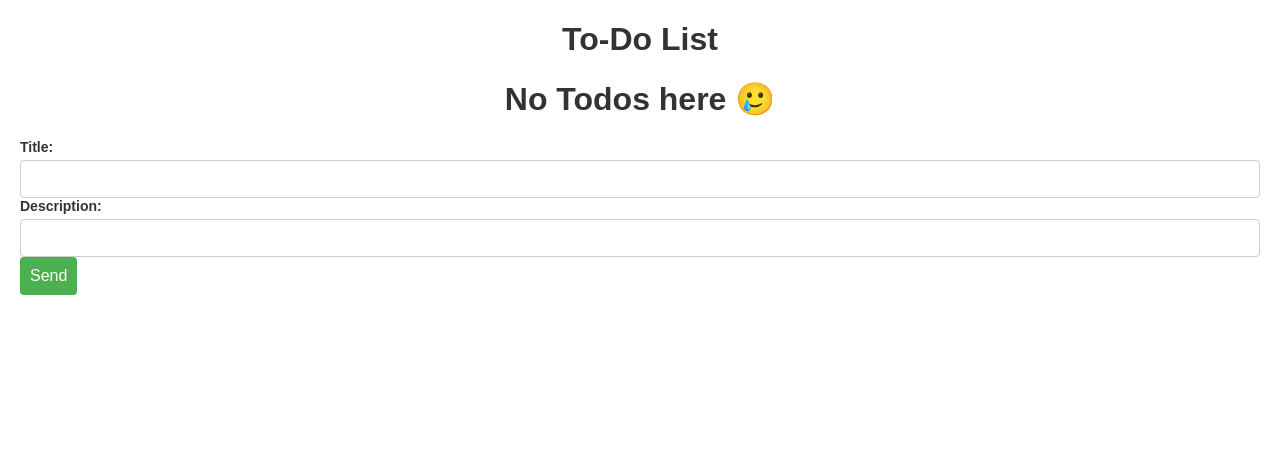
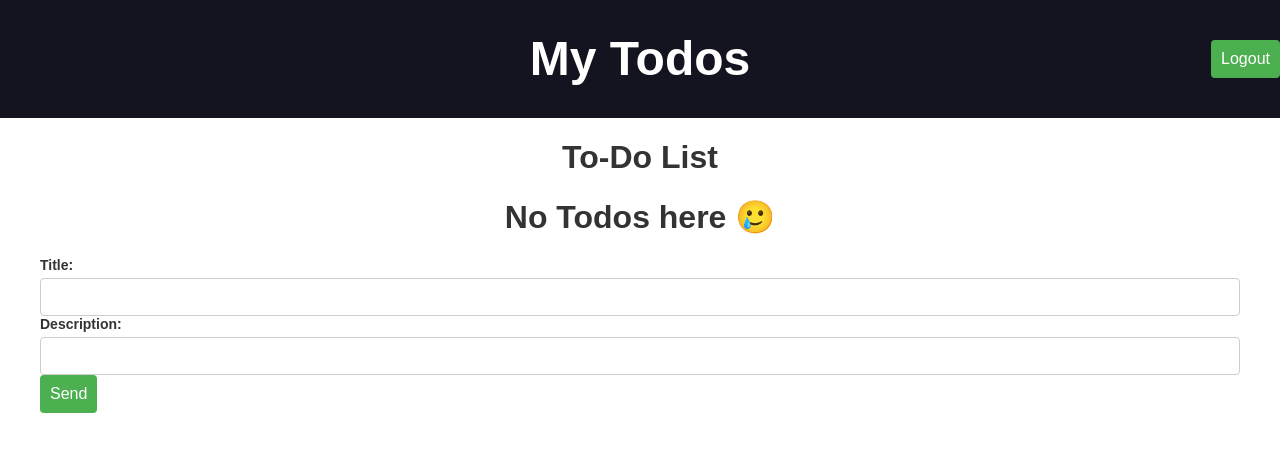
Before and after one commit to lealre/todo-django, a Django app: page /todo_list in a window 1280 px wide. Shown: the top 452 px of the page. Run offline with Django 5.2, Linux system fonts and the light colour scheme; the visitor is signed in with stand-in values (Sample User, id 1); data comes from the database, SQL or seed files in the repository; data that the repository does not hold is empty.

Commit message:
Logout Added

```diff
--- a/static/css/styles.css
+++ b/static/css/styles.css
@@ -42,17 +42,60 @@
     --spacing-gutter-large: 4rem;
 }
 
+
+/* General */
 body {
     font-family: Arial, sans-serif;
-    margin: 20px;
+    margin: 0;
 }
 
 .container {
     max-width: 144rem;
     margin: 0 auto;
-    padding: var(--spacing-gutter-medium);
+    padding: 0.5rem;
 }
 
+.main-content-container {
+    margin: 10px 40px 10px; /* 10px top, 20px left/right, 30px bottom */
+}
+
+/* Header */
+.main-header {
+    display: flex;
+    justify-content: center; /* Distributes items on the left and right */
+    align-items: center; /* Vertically centers items */
+    position: relative;
+    padding: 10px;
+}
+
+.main-header-container {
+    background: var(--color-primary-dark);
+}
+
+.main-logo {
+    font-size: 3rem;
+    color: var(--color-white);
+    text-decoration: none;
+}
+
+.header-buttons {
+    position: absolute;
+    right: 0; /* Position the buttons to the far right */
+    display: flex;
+    gap: 10px; /* Optional: Adds space between the buttons */
+}
+
+.logout-button {
+    color: var(--color-white);
+    text-decoration: none;
+    font-size: 1.2rem;
+    background-color: var(--color-gray-6);
+    padding: 0.5rem 1rem;
+    border-radius: 5px;
+    transition: background-color 0.3s ease;
+}
+
+/* Todo table */
 h1 {
     text-align: center;
     color: #333;
@@ -89,9 +132,7 @@ tr:nth-child(even) {
     flex-flow: column nowrap;
     gap: calc(var(--spacing-gutter-medium) / 2);
 }
-.test {
-    background-color: darkcyan;
-}
+
 .message {
     padding: 1rem;
     border-radius: 4px;
--- a/templates/global/base.html
+++ b/templates/global/base.html
@@ -8,7 +8,9 @@
 
 <body>
 
-    <main>
+    {% include 'global/partials/header.html'%}
+
+    <main class="main-content-container">
         {% block content %}{% endblock content %}
     </main>
 
--- /dev/null
+++ b/templates/global/partials/header.html
@@ -0,0 +1,28 @@
+<header class="main-header-container">
+    <div class="main-header container">
+
+        <h1>
+            <a class="main-logo" href="{% url 'todo:home' %}">
+                <span class="main-logo-text">My Todos</span>
+            </a>
+        </h1>
+
+        <div class="header-buttons" >
+        {% if request.user.is_authenticated %}
+            <form class="logout-form" method="POST" action="{% url 'users:logout' %}" style="display: inline;">
+                {% csrf_token %}
+                <input type="hidden" name="username" value="{{ request.user.username }}">
+                <button type="submit" class="logout-button">
+                    Logout
+                </button>
+            </form>
+        {% else %}
+            <a class="logout-button" href="{% url 'users:login' %}">
+                Login
+            </a>
+        {% endif %}
+
+        </div>
+
+    </div>
+</header>
--- a/todo/templates/todo/pages/home.html
+++ b/todo/templates/todo/pages/home.html
@@ -6,27 +6,10 @@
 {% block content %}
 
     <div>
+        <h1>This is the Home</h1>
+        <h1>You are not Logged In</h1>
+    </div>
 
-        <h1>To-Do List</h1>
+    {% include "global/partials/messages.html" %}
 
-        {% include 'todo/partials/todo_table.html' %}
-
-        <form action="{% url 'todo:create' %}" method="post">
-            {% csrf_token %}
-            <div class="form-group">
-                {% for field in form %}
-
-                    <label for="{{ field.id_for_label }}">{{ field.label }}:</label>
-                    {{ field }}
-                    {{ field.errors }}
-
-                {% endfor %}
-            </div>
-
-            <input type="hidden" name="username" value="{{ request.user.username }}">
-
-            <button type="submit">Send</button>
-        </form>
-
-    </div>
 {% endblock content %}
--- /dev/null
+++ b/todo/templates/todo/pages/todo_view.html
@@ -0,0 +1,32 @@
+{% extends "global/base.html" %}
+
+
+{% block title %}My Todos | {% endblock title %}
+
+{% block content %}
+
+    <div>
+
+        <h1>To-Do List</h1>
+
+        {% include 'todo/partials/todo_table.html' %}
+
+        <form action="{% url 'todo:create' %}" method="post">
+            {% csrf_token %}
+            <div class="form-group">
+                {% for field in form %}
+
+                    <label for="{{ field.id_for_label }}">{{ field.label }}:</label>
+                    {{ field }}
+                    {{ field.errors }}
+
+                {% endfor %}
+            </div>
+
+            <input type="hidden" name="username" value="{{ request.user.username }}">
+
+            <button type="submit">Send</button>
+        </form>
+
+    </div>
+{% endblock content %}
--- a/todo/views.py
+++ b/todo/views.py
@@ -8,7 +8,10 @@ from todo.forms import TodoForm
 
 
 def home(request):
-    return HttpResponse('To Do: Home View')
+    return render(
+        request,
+        'todo/pages/home.html'
+    )
 
 
 @login_required(login_url='users:login', redirect_field_name='next')
@@ -21,7 +24,7 @@ def todo_view(request):
 
     return render(
         request,
-        'todo/pages/home.html',
+        'todo/pages/todo_view.html',
         context={
             'todos': todos,
             'form': form
--- a/users/urls.py
+++ b/users/urls.py
@@ -6,5 +6,6 @@ app_name = 'users'
 
 urlpatterns = [
     path('login/', views.login_view, name='login'),
-    path('validate/', views.validate_user, name = 'validate_user')
+    path('validate/', views.validate_user, name = 'validate_user'),
+    path('logout/', views.logout_view, name = 'logout')
 ]
```
Also changed, not shown: users/views.py (+21 -4 lines).
